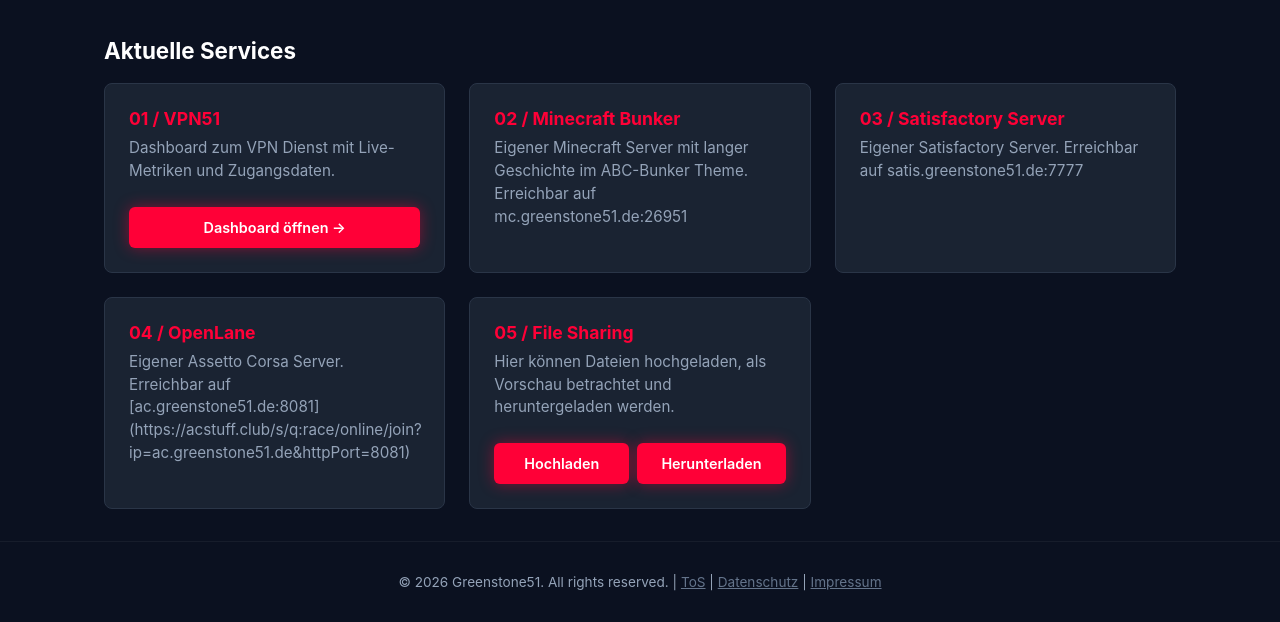
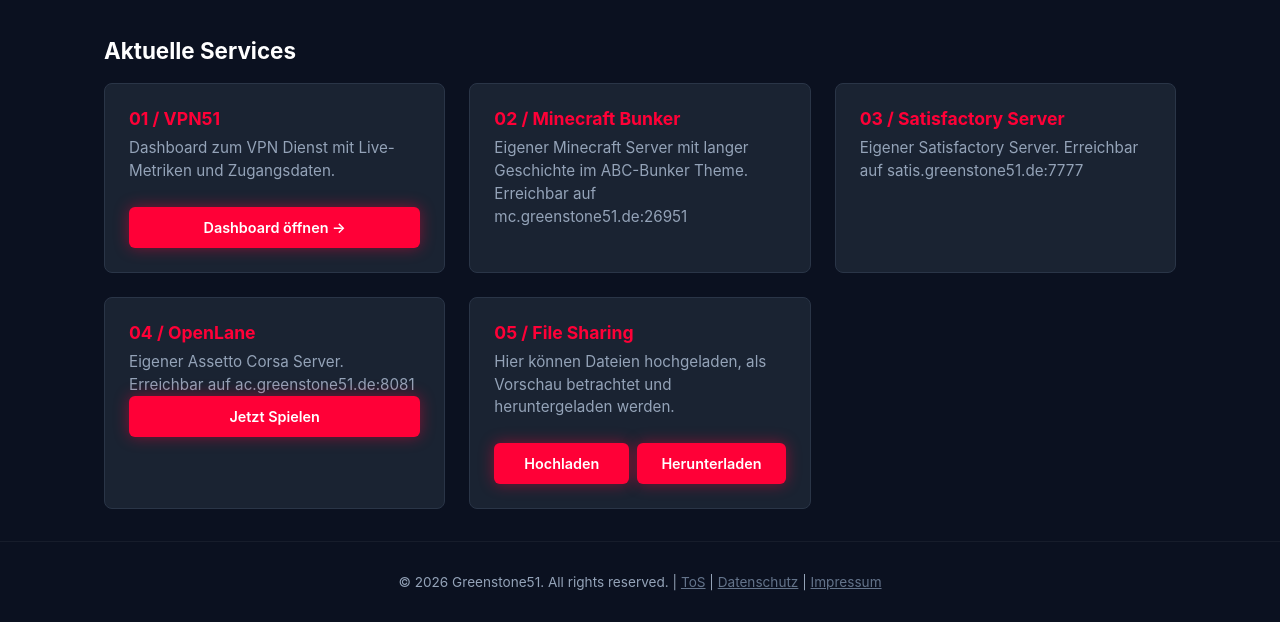
Before and after one commit to Greenstone51/Website, a plain HTML site: page templates/index.html in a window 1280 px wide. Shown: the part 194-816 px from the top of the page. Drawn offline with Linux system fonts and the light colour scheme.

Commit message:
Update index.html

```diff
--- a/templates/index.html
+++ b/templates/index.html
@@ -94,7 +94,10 @@
             <div class="card">
                 <div>
                     <h3 class="card-title">04 / OpenLane</h3>
-                    <p class="card-text">Eigener Assetto Corsa Server. Erreichbar auf [ac.greenstone51.de:8081](https://acstuff.club/s/q:race/online/join?ip=ac.greenstone51.de&httpPort=8081)</p>
+                    <p class="card-text">Eigener Assetto Corsa Server. Erreichbar auf ac.greenstone51.de:8081</p>
+                </div>
+            <div class="btn-group">
+                    <a href="https://acstuff.club/s/q:race/online/join?ip=ac.greenstone51.de&httpPort=8081" class="btn-action">Jetzt Spielen</a>
                 </div>
             </div>
 
```
